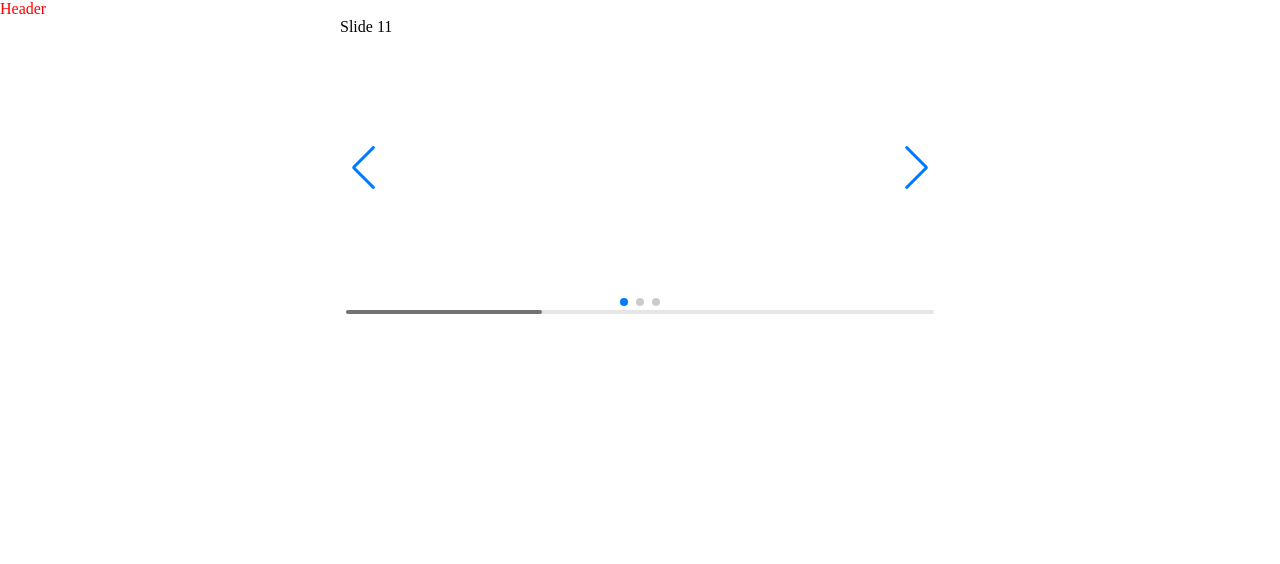
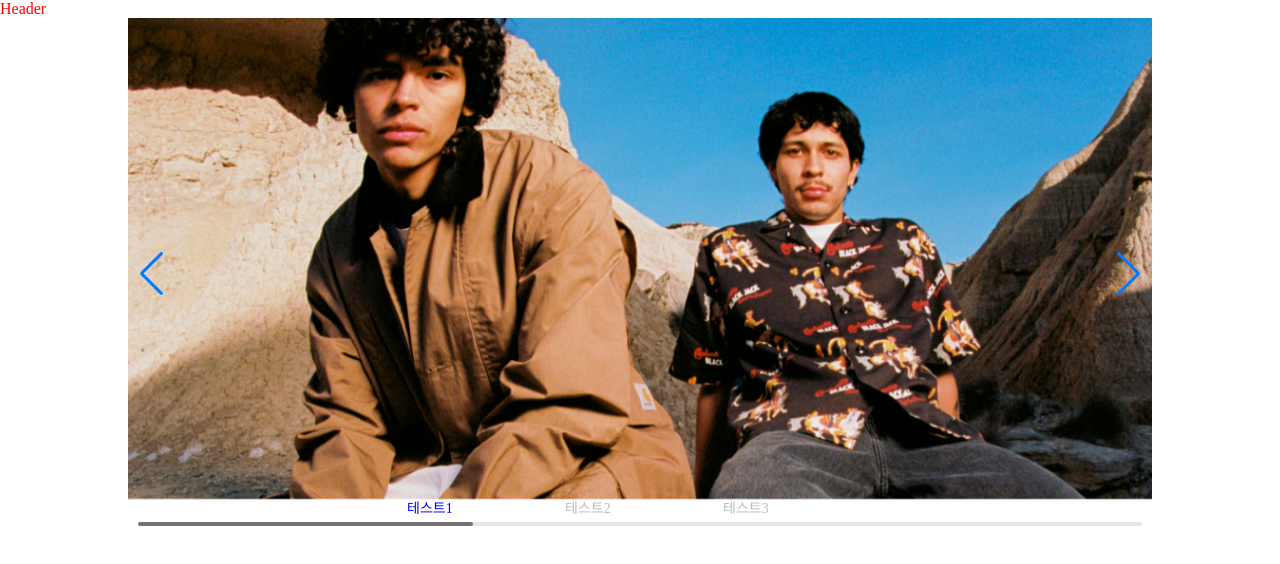
Before and after one commit to firewill0/TP_CarharttWIP, a website built with Parcel: page index.html in a window 1280 px wide. Built offline with nearby package versions, Linux system fonts and the light colour scheme.

Commit message:
05/04 Swiper 개조 1차

```diff
--- a/index.html
+++ b/index.html
@@ -15,6 +15,50 @@
     <link rel="stylesheet" href="https://cdn.jsdelivr.net/npm/swiper@9/swiper-bundle.min.css" />
     <script src="https://cdn.jsdelivr.net/npm/swiper@9/swiper-bundle.min.js"></script>
     <link rel="stylesheet" href="./scss/main.scss">
+    <link rel="stylesheet" href="./scss/header.scss">
+
+    <script>
+        document.addEventListener('DOMContentLoaded', function () {
+
+            const swiper_slide = document.querySelectorAll('.swiper-slide');
+            const swiper_bullet = document.querySelectorAll('.swiper-pagination-bullet');
+
+
+            console.log(swiper_slide, swiper_bullet);
+
+            for (let i = 0; i < swiper_slide.length; i++) {
+                let dtaTitle = swiper_slide[i].dataset.title;
+                console.log(dtaTitle);
+                swiper_bullet[i].innerHTML = dtaTitle;
+            }
+
+
+            // let box2arr = document.getElementsByClassName('box02');
+            // let box2 = box2arr[0];
+
+            // box1.style.color = 'blue';
+            // box1.style.fontSize = '24px';
+            // box1.style.fontWeight = 'bold';
+            // document.getElementsByClassName('box02')[0].style.color = 'blue';
+            // document.getElementsByTagName('li')[1].style.color = 'red';
+
+            // document.querySelector('#box01').style.backgroundColor = 'yellow';
+            // document.querySelector('.box02').style.fontSize = '50px';
+            // document.querySelectorAll('.box03 li')[0].style.backgroundColor = 'yellow';
+
+            // const li = document.querySelectorAll('.box03 li');
+
+            // for (let i = 0; i < li.length; i++) {
+            //     li[i].style.fontSize = '28px';
+
+            // }
+
+            // li.forEach((value) => {
+            //     value.style.color = 'blue';
+            // });
+
+        })
+    </script>
 </head>
 
 <body>
@@ -23,9 +67,11 @@
         <!-- Additional required wrapper -->
         <div class="swiper-wrapper">
             <!-- Slides -->
-            <div class="swiper-slide">Slide 11</div>
-            <div class="swiper-slide">Slide 22</div>
-            <div class="swiper-slide">Slide 33</div>
+            <!-- dataset.title = data-title
+            dataset.name = data-name -->
+            <div class="swiper-slide" data-title="테스트1"><img src="./img/visual_main/1.jpg" alt=""></div>
+            <div class="swiper-slide" data-title="테스트2"><img src="./img/visual_main/2.jpg" alt=""></div>
+            <div class="swiper-slide" data-title="테스트3"><img src="./img/visual_main/3.png" alt=""></div>
         </div>
         <!-- If we need pagination -->
         <div class="swiper-pagination"></div>
--- a/parts/header.html
+++ b/parts/header.html
@@ -1,13 +1,2 @@
-<!DOCTYPE html>
-<html lang="ko">
-<head>
-    <meta charset="UTF-8">
-    <meta http-equiv="X-UA-Compatible" content="IE=edge">
-    <meta name="viewport" content="width=device-width, initial-scale=1.0">
-    <title>header</title>
-    <link rel="stylesheet" href="/scss/header.scss">
-</head>
-<body>
-    <header>Header</header>
-</body>
-</html>
+
+<header>Header</header>
--- a/scss/main.scss
+++ b/scss/main.scss
@@ -2,6 +2,10 @@
     margin: 0;
     padding: 0;
 }
+
+$pointColor:#FFBF00;
+$mainColor: #FFFDF6;
+$subColor: #4154B1;
 
 li {
     list-style: none;
@@ -10,3 +14,37 @@ li {
 a {
     text-decoration: none;
 }
+
+img {
+    display: block;
+}
+
+.swiper {
+    width: 1024px;
+    height: 512px;
+    margin: 0 auto;
+}
+
+.swiper-pagination-bullet {
+    width: 150px;
+    height: 20px;
+    font-size: 14px;
+    line-height: 14px;
+    text-align: left;
+    color: #bbb;
+    background:none;
+    opacity: 1;
+
+    &.swiper-pagination-bullet-active {
+        color: blue;
+    }
+}
+
+.swiper-wrapper {
+    height: 94%;
+}
+
+.swiper-slide>img {
+    width: 100%;
+    height: 100%;
+}
```
Also changed, not shown: img/visual_main/1.jpg (added), img/visual_main/2.jpg (added), img/visual_main/3.png (added).
